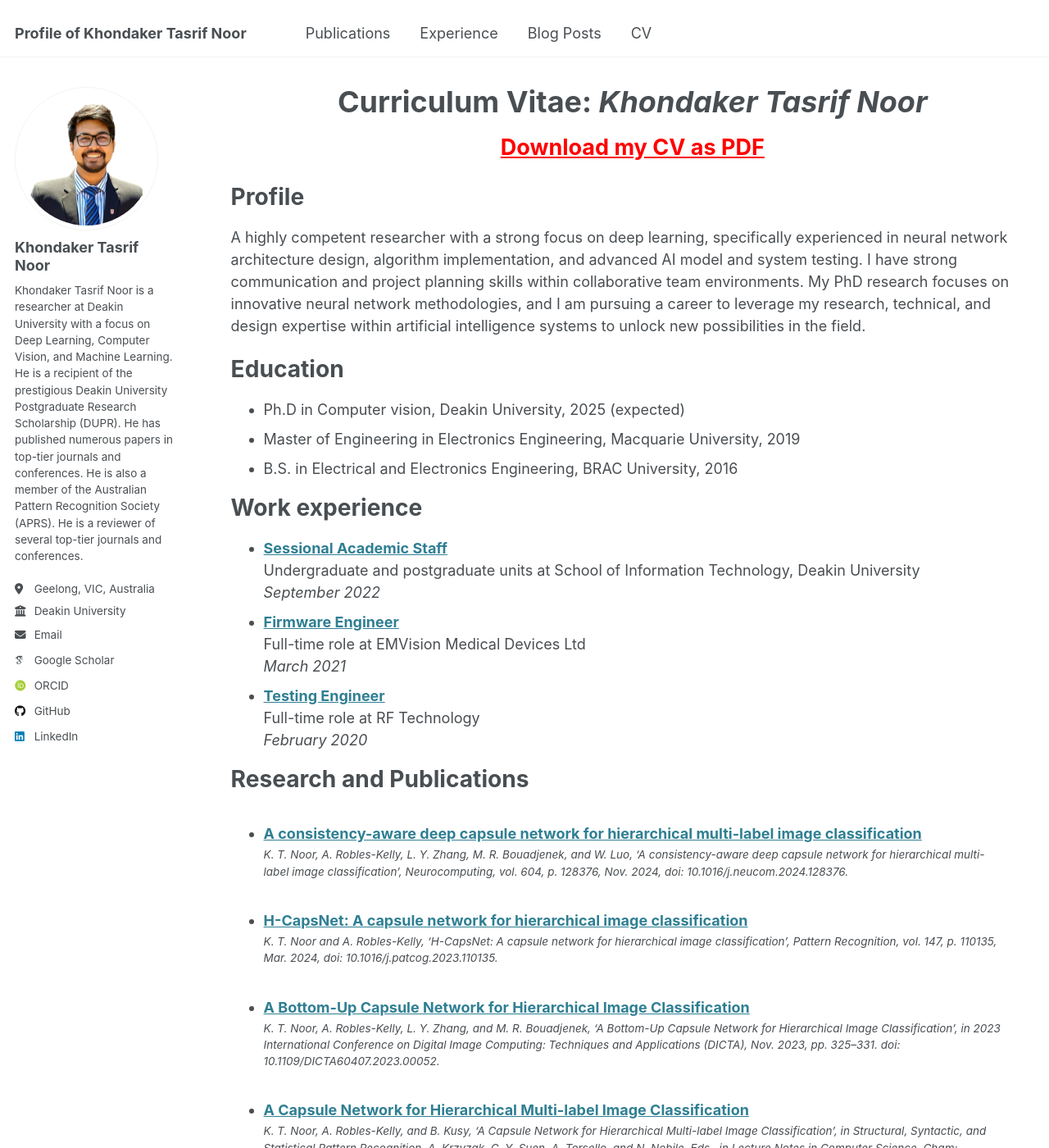
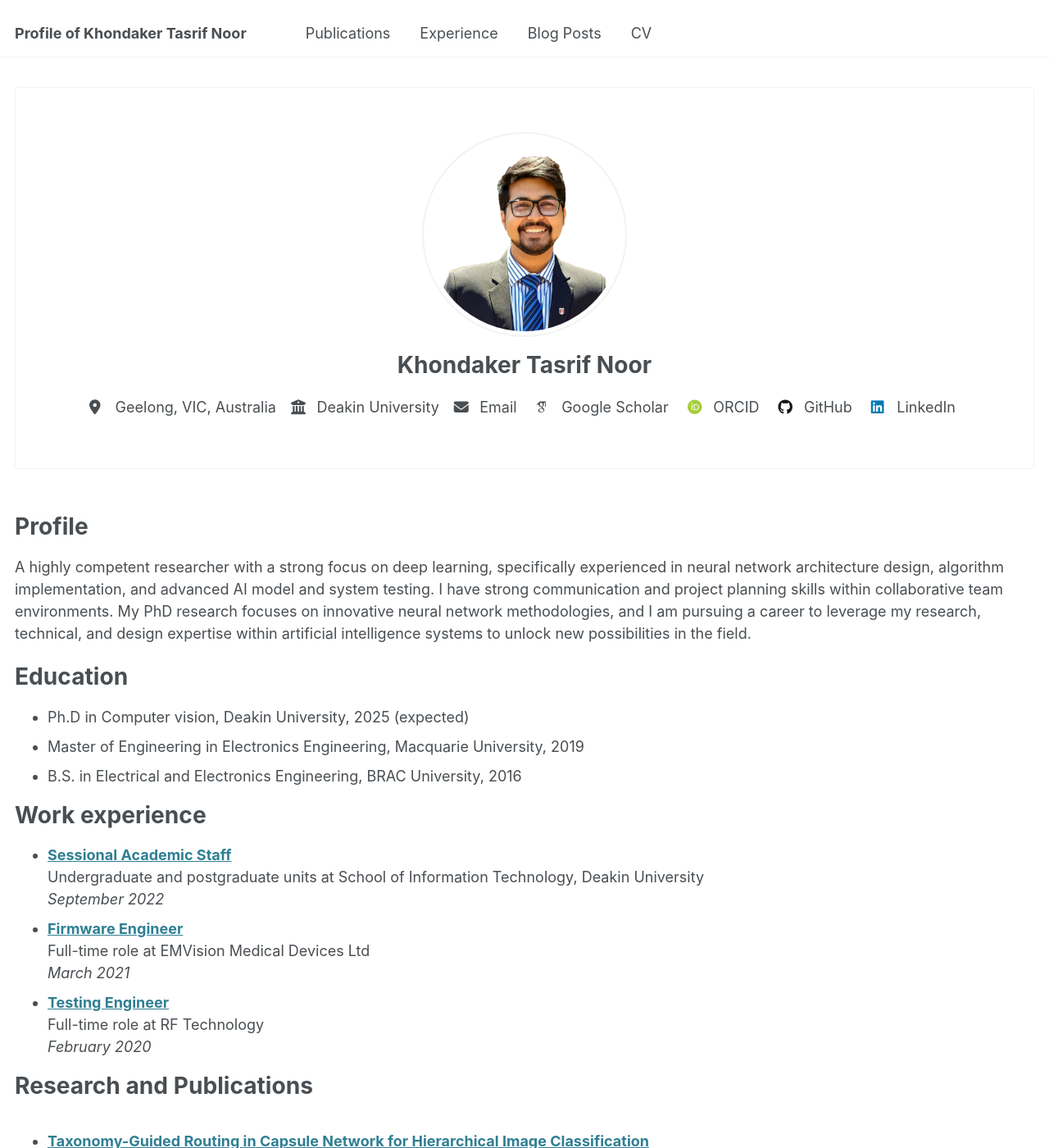
Before and after one commit to ktnoor/ktnoor.github.io, a Jekyll site: the page built from _pages/cv.md, in a window 1280 px wide and 1400 px high. Shown: the whole window at 82% size. Built offline with Jekyll 4.4.1, drawn with Linux system fonts in a browser that asks for light colours; some web fonts are replaced; some of the changed text lies outside the part shown.

Commit message:
Update CV page

```diff
--- /dev/null
+++ b/_includes/author-profile-cv.html
@@ -0,0 +1,161 @@
+{% include base_path %}
+
+{% if page.author and site.data.authors[page.author] %}
+  {% assign author = site.data.authors[page.author] %}{% else %}{% assign author = site.author %}
+{% endif %}
+
+<div itemscope itemtype="http://schema.org/Person">
+
+  <div class="author__avatar">
+    {% if author.avatar contains "://" %}
+    	<img src="{{ author.avatar }}" alt="{{ author.name }}">
+    {% else %}
+    	<img src="{{ author.avatar | prepend: "/images/" | prepend: base_path }}" class="author__avatar" alt="{{ author.name }}">
+    {% endif %}
+  </div>
+
+  <div class="author__content">
+    <h3 class="author__name">{{ author.name }}</h3>
+    {% if author.pronouns %}<p class="author__pronouns">{{ author.pronouns }}</p>{% endif %}
+    <!-- Bio section intentionally removed for CV page -->
+  </div>
+
+  <div class="author__urls-wrapper">
+    <button class="btn btn--inverse">Follow</button>
+    <ul class="author__urls social-icons">
+      <!-- Font Awesome icons / Biographic information  -->
+      {% if author.location %}
+        <li class="author__desktop"><i class="fa-solid fa-location-dot icon-pad-right" aria-hidden="true"></i>{{ author.location }}</li>
+      {% endif %}
+      {% if author.employer %}
+        <li class="author__desktop"><i class="fas fa-fw fa-building-columns icon-pad-right" aria-hidden="true"></i>{{ author.employer }}</li>
+      {% endif %}
+      {% if author.uri %}
+        <li><a href="{{ author.uri }}"><i class="fas fa-fw fa-link icon-pad-right" aria-hidden="true"></i>{{ site.data.ui-text[site.locale].website_label | default: "Website" }}</a></li>
+      {% endif %}
+      {% if author.email %}
+        <li><a href="mailto:{{ author.email }}"><i class="fas fa-fw fa-envelope icon-pad-right" aria-hidden="true"></i>{{ site.data.ui-text[site.locale].email_label | default: "Email" }}</a></li>
+      {% endif %}
+
+      <!-- Font Awesome and Academicons icons / Academic websites -->
+      {% if author.arxiv %}
+        <li><a href="{{ author.arxiv }}"><i class="ai ai-arxiv ai-fw icon-pad-right"></i>arXiv</a></li>
+      {% endif %}
+      {% if author.googlescholar %}
+        <li><a href="{{ author.googlescholar }}"><i class="ai ai-google-scholar icon-pad-right"></i>Google Scholar</a></li>
+      {% endif %}
+      {% if author.semantic %}
+        <li><a href="{{ author.semantic }}"><i class="ai ai-semantic-scholar ai-fw icon-pad-right"></i>Semantic Scholar</a></li>
+      {% endif %}
+      {% if author.impactstory %}
+        <li><a href="{{ author.impactstory }}"><i class="ai ai-impactstory ai-fw icon-pad-right"></i>Impactstory</a></li>
+      {% endif %}
+      {% if author.orcid %}
+        <li><a href="{{ author.orcid }}"><i class="ai ai-orcid ai-fw icon-pad-right"></i>ORCID</a></li>
+      {% endif %}
+      {% if author.pubmed %}
+        <li><a href="{{ author.pubmed }}"><i class="ai ai-pubmed ai-fw icon-pad-right"></i>PubMed</a></li>
+      {% endif %}
+      {% if author.researchgate %}
+        <li><a href="{{ author.researchgate }}"><i class="fab fa-fw fa-researchgate icon-pad-right" aria-hidden="true"></i>ResearchGate</a></li>
+      {% endif %}
+      {% if author.scopus %}
+        <li><a href="{{ author.scopus }}"><i class="ai ai-scopus icon-pad-right"></i>Scopus</a></li>
+      {% endif %}
+
+      <!-- Font Awesome icons / Repositories and software development -->
+      {% if author.bitbucket %}
+        <li><a href="https://bitbucket.org/{{ author.bitbucket }}"><i class="fab fa-fw fa-bitbucket icon-pad-right" aria-hidden="true"></i>Bitbucket</a></li>
+      {% endif %}
+      {% if author.codepen %}
+        <li><a href="https://codepen.io/{{ author.codepen }}"><i class="fab fa-fw fa-codepen icon-pad-right" aria-hidden="true"></i>CodePen</a></li>
+      {% endif %}
+      {% if author.dribbble %}
+        <li><a href="https://dribbble.com/{{ author.dribbble }}"><i class="fab fa-fw fa-dribbble icon-pad-right" aria-hidden="true"></i>Dribbble</a></li>
+      {% endif %}
+      {% if author.github %}
+        <li><a href="https://github.com/{{ author.github }}"><i class="fab fa-fw fa-github icon-pad-right" aria-hidden="true"></i>GitHub</a></li>
+      {% endif %}
+      {% if author.kaggle %}
+        <li><a href="https://kaggle.com/{{ author.kaggle }}"><i class="fab fa-fw fa-kaggle icon-pad-right" aria-hidden="true"></i>Kaggle</a></li>
+      {% endif %}
+      {% if author.stackoverflow %}
+        <li><a href="https://www.stackoverflow.com/users/{{ author.stackoverflow }}"><i class="fab fa-fw fa-stack-overflow icon-pad-right" aria-hidden="true"></i>Stackoverflow</a></li>
+      {% endif %}
+
+      <!-- Font Awesome icons / Social media -->
+      {% if author.bluesky %}
+        <li><a href="https://bsky.app/profile/{{ author.bluesky }}"><i class="fab fa-fw fa-bluesky icon-pad-right" aria-hidden="true"></i>Bluesky</a></li>
+      {% endif %}
+      {% if author.facebook %}
+        <li><a href="https://www.facebook.com/{{ author.facebook }}"><i class="fab fa-fw fa-facebook-f icon-pad-right" aria-hidden="true"></i>Facebook</a></li>
+      {% endif %}
+      {% if author.flickr %}
+        <li><a href="https://www.flickr.com/{{ author.flickr }}"><i class="fab fa-fw fa-flickr icon-pad-right" aria-hidden="true"></i>Flickr</a></li>
+      {% endif %}
+      {% if author.foursquare %}
+        <li><a href="https://foursquare.com/{{ author.foursquare }}"><i class="fab fa-fw fa-foursquare icon-pad-right" aria-hidden="true"></i>Foursquare</a></li>
+      {% endif %}
+      {% if author.goodreads %}
+        <li><a href="https://www.goodreads.com/{{ author.goodreads }}"><i class="fab fa-fw fa-goodreads icon-pad-right" aria-hidden="true"></i>Goodreads</a></li>
+      {% endif %}
+      {% if author.google_plus %}
+        <li><a href="https://plus.google.com/+{{ author.google_plus }}"><i class="fab fa-fw fa-google-plus-g icon-pad-right" aria-hidden="true"></i>Google+</a></li>
+      {% endif %}
+      {% if author.keybase %}
+        <li><a href="https://keybase.io/{{ author.keybase }}"><i class="fas fa-fw fa-key icon-pad-right" aria-hidden="true"></i>Keybase</a></li>
+      {% endif %}
+      {% if author.instagram %}
+        <li><a href="https://instagram.com/{{ author.instagram }}"><i class="fab fa-fw fa-instagram icon-pad-right" aria-hidden="true"></i>Instagram</a></li>
+      {% endif %}
+      {% if author.lastfm %}
+        <li><a href="https://last.fm/user/{{ author.lastfm }}"><i class="fab fa-fw fa-lastfm icon-pad-right" aria-hidden="true"></i>Last.fm</a></li>
+      {% endif %}
+      {% if author.linkedin %}
+        <li><a href="https://www.linkedin.com/in/{{ author.linkedin }}"><i class="fab fa-fw fa-linkedin icon-pad-right" aria-hidden="true"></i>LinkedIn</a></li>
+      {% endif %}
+      {% if author.mastodon %}
+        <li><a href="{{ author.mastodon }}"><i class="fab fa-fw fa-mastodon icon-pad-right" aria-hidden="true"></i>Mastodon</a></li>
+      {% endif %}
+      {% if author.medium %}
+        <li><a href="{{ author.medium }}"><i class="fab fa-fw fa-medium icon-pad-right" aria-hidden="true"></i>Medium</a></li>
+      {% endif %}
+      {% if author.pinterest %}
+        <li><a href="https://www.pinterest.com/{{ author.pinterest }}"><i class="fab fa-fw fa-pinterest icon-pad-right" aria-hidden="true"></i>Pinterest</a></li>
+      {% endif %}
+      {% if author.soundcloud %}
+        <li><a href="https://soundcloud.com/{{ author.soundcloud }}"><i class="fab fa-fw fa-soundcloud icon-pad-right" aria-hidden="true"></i>Soundcloud</a></li>
+      {% endif %}
+      {% if author.steam %}
+        <li><a href="https://steamcommunity.com/id/{{ author.steam }}"><i class="fab fa-fw fa-steam icon-pad-right" aria-hidden="true"></i>Steam</a></li>
+      {% endif %}
+      {% if author.telegram %}
+        <li><a href="{{ author.telegram }}"><i class="fab fa-fw fa-telegram icon-pad-right" aria-hidden="true"></i>Telegram</a></li>
+      {% endif %}
+      {% if author.tumblr %}
+        <li><a href="https://{{ author.tumblr }}.tumblr.com"><i class="fab fa-fw fa-tumblr icon-pad-right" aria-hidden="true"></i>Tumblr</a></li>
+      {% endif %}
+      {% if author.twitter %}
+        <li><a href="https://twitter.com/{{ author.twitter }}"><i class="fab fa-fw fa-x-twitter icon-pad-right" aria-hidden="true"></i>X (formerly Twitter)</a></li>
+      {% endif %}
+      {% if author.vine %}
+        <li><a href="https://vine.co/u/{{ author.vine }}"><i class="fab fa-fw fa-vine icon-pad-right" aria-hidden="true"></i>Vine</a></li>
+      {% endif %}
+      {% if author.weibo %}
+        <li><a href="https://www.weibo.com/{{ author.weibo }}"><i class="fab fa-fw fa-weibo icon-pad-right" aria-hidden="true"></i>Weibo</a></li>
+      {% endif %}
+      {% if author.wikipedia %}
+        <li><a href="https://en.wikipedia.org/wiki/User:{{ author.wikipedia }}"><i class="fab fa-fw fa-wikipedia-w icon-pad-right" aria-hidden="true"></i>Wikipedia</a></li>
+      {% endif %}
+      {% if author.xing %}
+        <li><a href="https://www.xing.com/profile/{{ author.xing }}"><i class="fab fa-fw fa-xing icon-pad-right" aria-hidden="true"></i>XING</a></li>
+      {% endif %}
+      {% if author.youtube %}
+        <li><a href="https://www.youtube.com/@{{ author.youtube }}"><i class="fab fa-fw fa-youtube icon-pad-right" aria-hidden="true"></i>YouTube</a></li>
+      {% endif %}
+      {% if author.zhihu %}
+      <li><a href="https://www.zhihu.com/people/{{ author.zhihu }}"><i class="fab fa-fw fa-zhihu icon-pad-right" aria-hidden="true"></i>Zhihu</a></li>
+      {% endif %}
+    </ul>
+  </div>
+</div>
--- /dev/null
+++ b/_layouts/cv.html
@@ -0,0 +1,30 @@
+---
+layout: default
+---
+
+{% if page.header.overlay_color or page.header.overlay_image or page.header.image %}
+  {% include page__hero.html %}
+{% endif %}
+
+{% if page.url != "/" and site.breadcrumbs %}
+  {% unless paginator %}
+    {% include breadcrumbs.html %}
+  {% endunless %}
+{% endif %}
+
+<div id="main" role="main" class="layout-cv">
+  <!-- Author profile at the top for CV page (without bio) -->
+  {% if page.author_profile or layout.author_profile %}
+    <div class="cv-author-profile">
+      {% include author-profile-cv.html %}
+    </div>
+  {% endif %}
+
+  <!-- No sidebar for CV page since author profile is at top -->
+  <div class="archive" style="width: 100%;">
+    {% unless page.header.overlay_color or page.header.overlay_image %}
+      <h1 class="page__title" style="text-align: center;font-size: 2em;">{{ page.title }}</h1>
+    {% endunless %}
+    {{ content }}
+  </div>
+</div>
--- a/_pages/cv.md
+++ b/_pages/cv.md
@@ -9,13 +9,6 @@
 
 {% include base_path %}
 
-<!-- [Khondaker Tasrif Noor](http://ktnoor.github.io/files/KTNoor_CV.pdf "Khondaker Tasrif Noor") -->
-
-<p align="center">
-  <a href="/files/KTNoor_CV.pdf" style="color: red; font-size: 1.5em; font-weight: bold;">
-    Download my CV as PDF
-  </a>
-</p>
 
 Profile
 ======
@@ -104,3 +97,17 @@
     - PCB Designing (Udemy, 2020).
 
 - **Peer Reviewer:** Reviewed papers for conferences such as KSEM, AICCSA, ECAI, PAKDD and journals such as Pattern Recognition, Information fusion, Neurocomputing, Neural computing and applications, and MethodsX. The updated list of my peer reviews can be found [here](https://orcid.org/0000-0002-4259-9539#:~:text=Peer%20review%20(16%20reviews%C2%A0for%207%20publications/grants)).
+
+References
+======
+- Dr. Wei Luo, Deakin University, Australia
+- Prof. Antonio Robles-Kelly, Deakin University, Australia
+- Dr. Mohamed R. Bouadjenek, Deakin University, Australia
+
+<!-- [Khondaker Tasrif Noor](http://ktnoor.github.io/files/KTNoor_CV.pdf "Khondaker Tasrif Noor") -->
+
+<p align="center">
+  <a href="/files/KTNoor_CV.pdf" style="color: red; font-size: 1.5em; font-weight: bold;">
+    Download my CV as PDF
+  </a>
+</p>
--- /dev/null
+++ b/_publications/2024-ht-capsnet.md
@@ -0,0 +1,14 @@
+---
+title: "Taxonomy-Guided Routing in Capsule Network for Hierarchical Image Classification"
+collection: publications
+category: manuscripts
+permalink: /publication/2024-ht-Capsnet
+excerpt: 'This paper is about the consistency-aware hierarchical multi-label image classification using a deep capsule network.'
+date: 2025-02-01
+venue: 'Knowledge-Based Systems'
+# slidesurl: 'http://ktnoor.github.io/files/slides1.pdf'
+paperurl: 'http://ktnoor.github.io/files/ht-capsnet.pdf'
+citation: '<i>Noor, K. T., Luo, W., Robles-Kelly, A., Zhang, L. Y., & Bouadjenek, M. R. (2025). Taxonomy-Guided Routing in Capsule Network for Hierarchical Multi-Label Image Classification (SSRN Scholarly Paper No. 5127434). Social Science Research Network. https://doi.org/10.2139/ssrn.5127434</i>'
+---
+
+Hierarchical classification is a significant challenge in computer vision due to the logical order and interconnectedness of multiple labels. This paper presents HD-CapsNet, a novel neural network architecture based on deep capsule networks, specifically designed for hierarchical multi-label classification(HMC). By incorporating a tree-like hierarchical structure, HD-CapsNet is designed to leverage the inherent ontological order within the hierarchical label tree, thereby ensuring classification consistency across different levels. Additionally, we introduce a specialized loss function that promotes accurate hierarchical relationships while penalizing inconsistencies. This not only enhances classification performance but also strengthens the network’s robustness. We rigorously evaluate HD-CapsNet’s efficacy by benchmarking it against existing HMC methods across six diverse datasets: Fashion-MNIST, Marine-Tree, CIFAR-10, CIFAR-100, Caltech-UCSD Birds-200-2011, and Stanford Cars. Our results conclusively demonstrate that HD-CapsNet excels in learning hierarchical relationships and significantly outperforms the competition in various image classification tasks.
--- a/_sass/layout/_archive.scss
+++ b/_sass/layout/_archive.scss
@@ -243,3 +243,103 @@
     }
   }
 }
+
+/*
+   CV Author Profile (Top Layout)
+   ========================================================================== */
+
+.cv-author-profile {
+  margin-bottom: 2em;
+  padding: 2em;
+  background: var(--global-bg-color);
+  border: 1px solid var(--global-border-color);
+  border-radius: $border-radius;
+  text-align: center;
+
+  .author__avatar {
+    display: block;
+    width: auto;
+    height: auto;
+    margin: 0 auto 1em;
+
+    img {
+      max-width: 200px;
+      border-radius: 50%;
+      padding: 5px;
+      border: 2px solid var(--global-border-color);
+    }
+  }
+
+  .author__content {
+    display: block;
+    width: 100%;
+    padding-left: 0;
+    padding-right: 0;
+    text-align: center;
+
+    .author__name {
+      margin: 0.5em 0;
+      font-size: $type-size-3;
+      font-weight: bold;
+    }
+
+    .author__pronouns {
+      margin: 0.5em 0;
+      font-size: $type-size-5;
+    }
+  }
+
+  .author__urls-wrapper {
+    display: block;
+    margin-top: 1em;
+
+    .author__urls {
+      display: block;
+      position: relative;
+      margin: 0;
+      padding: 0;
+      border: none;
+      background: none;
+      box-shadow: none;
+      text-align: center;
+
+      li {
+        display: inline-block;
+        margin: 0 0.5em;
+
+        a {
+          color: var(--global-text-color);
+          text-decoration: none;
+
+          &:hover {
+            color: var(--global-theme-color);
+          }
+        }
+      }
+    }
+
+    button {
+      display: none;
+    }
+  }
+
+  @include breakpoint($medium) {
+    padding: 3em;
+
+    .author__avatar img {
+      max-width: 250px;
+    }
+  }
+}
+
+/* CV page specific archive styles */
+.layout-cv .archive {
+  @include breakpoint($medium) {
+    @include span(12 of 12);
+  }
+
+  @include breakpoint($large) {
+    @include span(12 of 12);
+    @include prefix(0 of 12);
+  }
+}
```
Also changed, not shown: other parts of _pages/cv.md (+2 -2 lines), Gemfile (+6 -1 lines), README.md (+6 -0 lines), _pages/about.md (+96 -0 lines).
